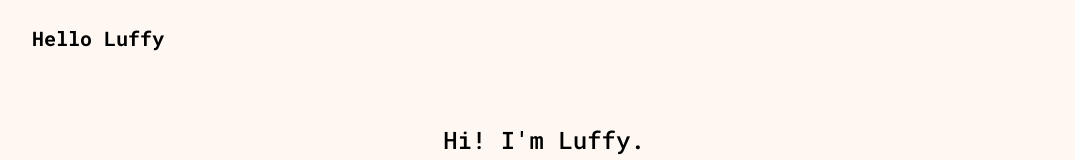
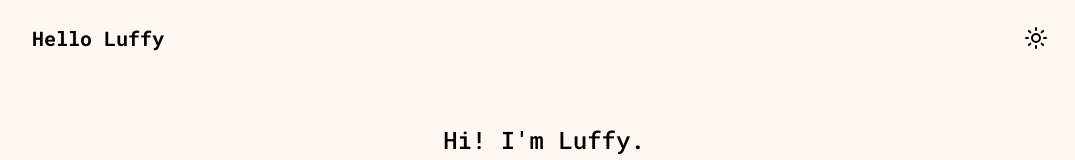
Before and after one commit to helloluffydd/hello-luffy, a Next.js app: page / in a window 1280 px wide. Shown: the top 160 px of the page, without its empty margins (96-1171 px from the left). Built offline with nearby package versions, Linux system fonts and the light colour scheme.

Commit message:
fix(ThemeButton): dark mode toggling

```diff
--- a/src/components/ThemeButton.tsx
+++ b/src/components/ThemeButton.tsx
@@ -4,31 +4,33 @@ import { MoonStar, Sun } from 'lucide-react';
 import { useEffect, useState } from 'react';
 
 export function ThemeButton() {
-  const [theme, setTheme] = useState('');
+  const [theme, setTheme] = useState('light');
 
   useEffect(() => {
-    const theme = window.localStorage.getItem('theme');
-    if (theme) {
+    const theme = window.localStorage.getItem('theme') || 'light';
     setTheme(theme);
-    }
   }, []);
 
 useEffect(() => {
-    window.localStorage.setItem('theme', theme);
+  // Toggle the 'dark' class on the document's root element based on the theme state.
+  // If the theme is 'dark', or if the theme is not set in localStorage and the user prefers a dark color scheme,
+  // the 'dark' class will be applied.
   document.documentElement.classList.toggle(
     'dark',
-      window.localStorage.theme === 'dark' ||
+    theme === 'dark' ||
     (!('theme' in window.localStorage) &&
     window.matchMedia('(prefers-color-scheme: dark)').matches)
   );
 }, [theme]);
 
+  const onClickThemeButton = () => {
+    const nextTheme = theme === 'light' ? 'dark' : 'light';
+    window.localStorage.setItem('theme', nextTheme);
+    setTheme(nextTheme);
+  };
+
   return (
-    <button
-      type="button"
-      className="w-8"
-      onClick={() => setTheme(theme === 'light' ? 'dark' : 'light')}
-    >
+    <button type="button" className="w-8" onClick={onClickThemeButton}>
       {theme === 'light' && <Sun />}
       {theme === 'dark' && <MoonStar />}
     </button>
```
Lines whose indentation alone changed are shown as unchanged.
